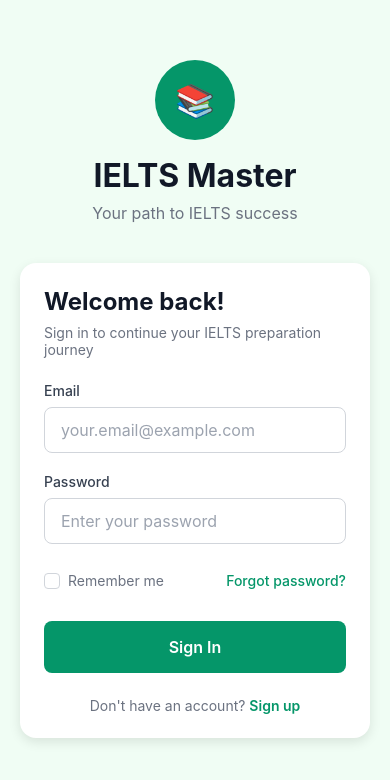
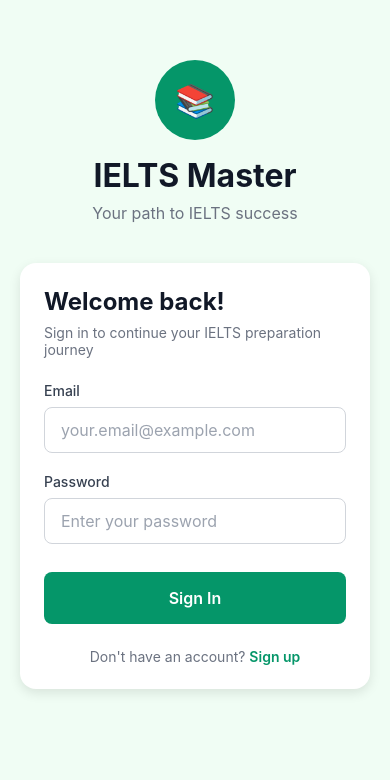
Before and after one commit to manhka/MMA301_EnglishApp_FE, a React Native app: screen /Login in a window 390 px wide. Shown: the top 780 px of the page. Built offline with nearby package versions, Linux system fonts and the light colour scheme.

Commit message:
add somework

```diff
--- a/src/constants/constants.js
+++ b/src/constants/constants.js
@@ -1 +1 @@
-export const BASE_URL = "http://192.168.1.5:9999";
+export const BASE_URL = "http://192.168.22.102:9999";
--- a/src/screens/LoginScreen.js
+++ b/src/screens/LoginScreen.js
@@ -133,17 +133,6 @@ export default function LoginScreen({ navigation }) {
                   {touched.password && errors.password && (
                     <Text style={styles.errorText}>{errors.password}</Text>
                   )}
-                </View>
-
-                {/* Options */}
-                <View style={styles.optionsContainer}>
-                  <TouchableOpacity style={styles.rememberContainer}>
-                    <View style={styles.checkbox} />
-                    <Text style={styles.rememberText}>Remember me</Text>
-                  </TouchableOpacity>
-                  <TouchableOpacity>
-                    <Text style={styles.forgotText}>Forgot password?</Text>
-                  </TouchableOpacity>
                 </View>
 
                 {/* Submit */}
```
